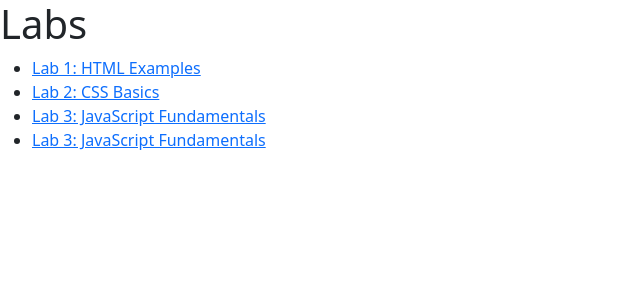
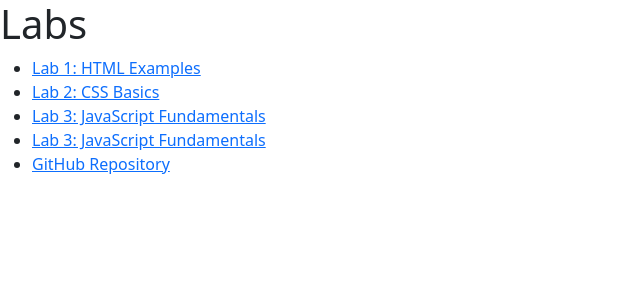
Before and after one commit to Joseph-Carlucci/kambaz-next-js, a Next.js app: page /Labs in a window 1280 px wide. Shown: the top 300 px of the page, without its empty margins (0-640 px from the left). Built offline with nearby package versions, Linux system fonts and the light colour scheme.

Commit message:
Github repo added to Labs page.tsx

```diff
--- a/app/Labs/page.tsx
+++ b/app/Labs/page.tsx
@@ -20,6 +20,10 @@
                     <Link href="/" id="kambaz-link">
                         Lab 3: JavaScript Fundamentals </Link>
                 </li>
+                <li>
+                    <Link href="https://github.com/Joseph-Carlucci/kambaz-next-js" id="wd-github">
+                        GitHub Repository </Link>
+                </li>
             </ul>
         </div>
     );
```
